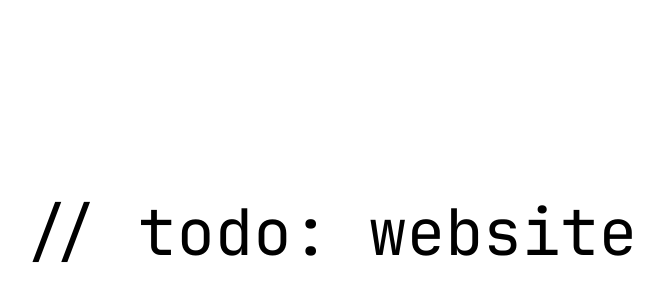
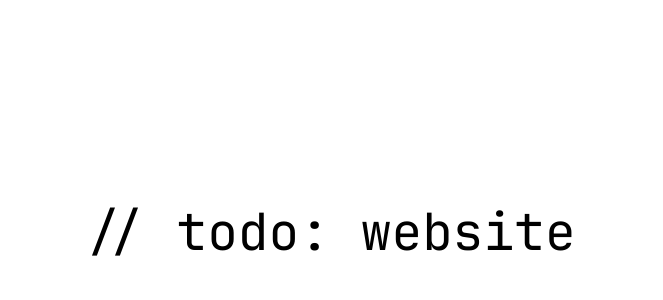
Before and after one commit to Osmerion/osmerion.github.io, a Nuxt app: page / in a window 1280 px wide. Shown: the part 168-468 px from the top of the page, without its empty margins (310-973 px from the left). Built offline with nearby package versions, Linux system fonts and the light colour scheme.

Commit message:
feat: improve font scaling for different device sizes

```diff
--- a/src/pages/index.vue
+++ b/src/pages/index.vue
@@ -18,7 +18,7 @@
     line-height: 1.2em;
 
     font-family: "JetBrains Mono", monospace;
-    font-size: 4rem;
+    font-size: 4vmax;
 
     user-select: none;
 }
```
